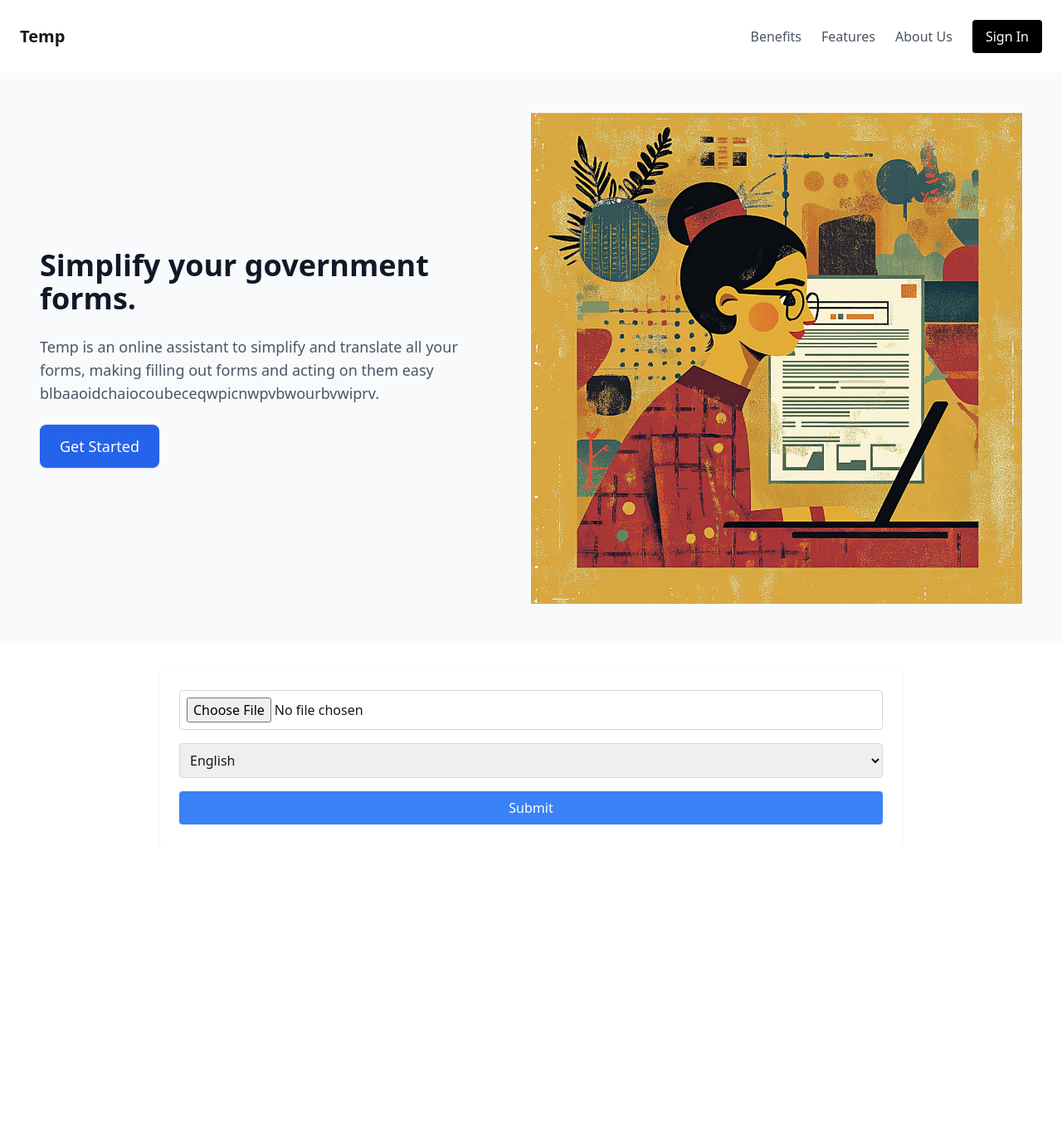
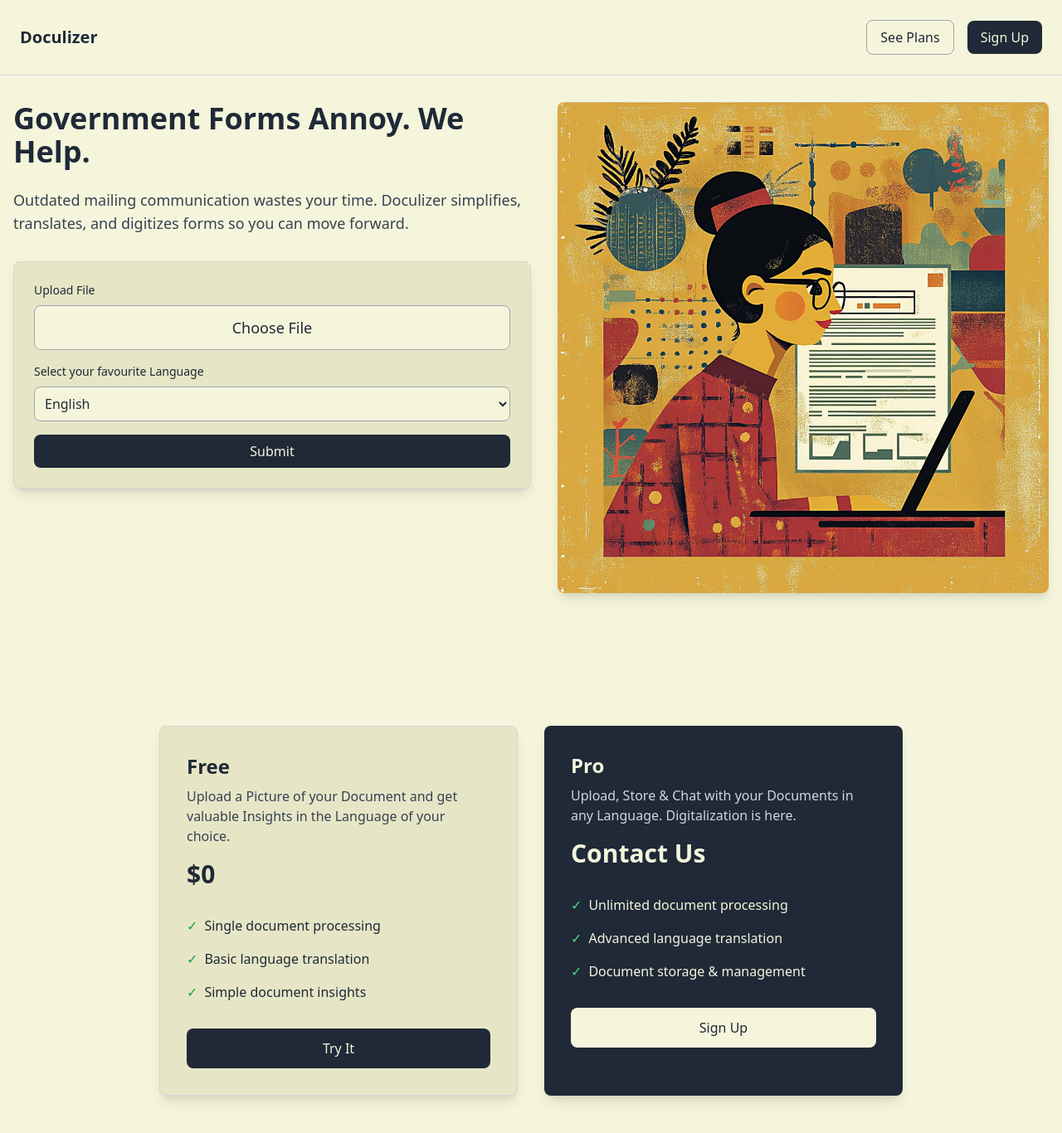
Before and after one commit to Aronart/letterizer, a Next.js app: page / in a window 1280 px wide. Shown: the top 1366 px of the page at 83% size. Before the commit the page ends 1018 px from the top, so only its background shows below. Built offline with nearby package versions, Linux system fonts and the light colour scheme.

Commit message:
Add feature Edit Frontend & PromptX

```diff
--- a/app/page.tsx
+++ b/app/page.tsx
@@ -13,13 +13,8 @@ export default function Home() {
   const [sessionId] = useState(uuidv4());
   const [uploading, setUploading] = useState(false);
   const [showChat, setShowChat] = useState(false);
-  const formSectionRef = useRef<HTMLDivElement | null>(null);
-
-  const scrollToForm = () => {
-    if (formSectionRef.current) {
-      formSectionRef.current.scrollIntoView({ behavior: "smooth" });
-    }
-  };
+  const resultRef = useRef<HTMLDivElement>(null);
+  const pricingRef = useRef<HTMLDivElement>(null);
 
   const handleFileChange = (e: ChangeEvent<HTMLInputElement>) => {
     if (e.target.files) {
@@ -54,7 +49,8 @@ export default function Home() {
     }
   };
 
-  const handleSubmit = async () => {
+  const handleSubmit = async (e: FormEvent) => {
+    e.preventDefault();
     if (files.length === 0) {
       alert("Please upload at least one file.");
       return;
@@ -96,6 +92,11 @@ export default function Home() {
             { role: "assistant", content: result },
           ]);
           setShowChat(true);
+
+          // Scroll to result section on mobile
+          if (window.innerWidth < 768) {
+            resultRef.current?.scrollIntoView({ behavior: 'smooth' });
+          }
         } else {
           alert("Failed to extract text from the document.");
         }
@@ -109,6 +110,10 @@ export default function Home() {
 
     setUploading(false);
   };
+
+
+
+
 
   const handleChatSubmit = async (message: string) => {
     setChatMessages((prev) => [...prev, { role: "user", content: message }]);
@@ -137,111 +142,129 @@ export default function Home() {
     }
   };
 
+  const scrollToPricing = () => {
+    pricingRef.current?.scrollIntoView({ behavior: 'smooth' });
+  };
+
   return (
-    <div className="font-sans">
+    <div className="font-sans bg-[#f5f5dc] text-gray-800 min-h-screen">
+      <div className="bg-[#f5f5dc] text-gray-800">
         {/* Navigation */}
-      <nav className="flex justify-between items-center p-6 bg-white shadow">
-        <div className="text-xl font-bold">Temp</div>
-        <div className="flex items-center space-x-6">
-          <a href="#benefits" className="text-gray-600 hover:text-gray-800">
-            Benefits
-          </a>
-          <a href="#features" className="text-gray-600 hover:text-gray-800">
-            Features
-          </a>
-          <a href="#about-us" className="text-gray-600 hover:text-gray-800">
-            About Us
-          </a>
-          <button className="px-4 py-2 bg-black text-white rounded">
-            Sign In
+        <nav className="flex justify-between items-center p-6 border-b border-gray-300 sticky top-0 bg-[#f5f5dc] z-10">
+          <div className="text-xl font-bold">Doculizer</div>
+          <div className="flex gap-4 items-center">
+            <button
+              onClick={scrollToPricing}
+              className="px-4 py-2 bg-transparent text-gray-800 hover:bg-[#e6e6c7] rounded-lg transition-colors border border-gray-400"
+            >
+              See Plans
+            </button>
+            <button className="px-4 py-2 bg-gray-800 text-[#f5f5dc] rounded-lg hover:bg-gray-700 transition-colors">
+              Sign Up
             </button>
           </div>
         </nav>
 
-      {/* Above-the-Fold Section */}
-      <header className="flex items-center justify-between p-12 bg-gray-50 min-h-[80vh]">
-        <div className="max-w-lg space-y-6">
-          <h1 className="text-4xl font-extrabold text-gray-900">
-            Simplify your government forms.
+        {/* Main Content */}
+        <main className="container mx-auto px-4 py-8">
+          {/* Hero and Upload Section */}
+          <div className="flex flex-col md:flex-row mb-24">
+            {/* Left side: Hero content and Upload form */}
+            <div className="w-full md:w-1/2 space-y-8">
+              <div className="space-y-6">
+                <h1 className="text-4xl font-extrabold">
+                  Government Forms Annoy.
+                  We Help.
                 </h1>
-          <p className="text-lg text-gray-600">
-            Temp is an online assistant to simplify and translate all your
-            forms, making filling out forms and acting on them easy
-            blbaaoidchaiocoubeceqwpicnwpvbwourbvwiprv.
+                <p className="text-lg text-gray-700">
+                Outdated mailing communication wastes your time. Doculizer simplifies,
+                translates, and digitizes forms so you can move forward.
                 </p>
-          <button
-            onClick={scrollToForm}
-            className="px-6 py-3 bg-blue-600 text-white rounded-lg text-lg shadow hover:bg-blue-700"
-          >
-            Get Started
-          </button>
               </div>
-        <div className="w-1/2">
-          <Image
-            src="/placeholder-image.png"
-            alt="Placeholder"
-            width={500}
-            height={300}
-            className="w-full h-auto"
-          />
-        </div>
-      </header>
 
               {/* File Upload Section */}
-      <section
-        ref={formSectionRef}
-        className="max-w-4xl mx-auto bg-white p-6 rounded shadow mt-8"
-      >
-        <form
-          onSubmit={(e: FormEvent) => {
-            e.preventDefault();
-            handleSubmit();
-          }}
-          className="flex flex-col space-y-4"
-        >
+              <section className="bg-[#e6e6c7] p-6 rounded-lg shadow-lg border border-gray-300">
+                <form onSubmit={handleSubmit} className="flex flex-col space-y-4">
+                  <div className="flex flex-col space-y-2">
+                    <label htmlFor="file-upload" className="text-sm font-medium">
+                      Upload File
+                    </label>
                     <input
+                      id="file-upload"
                       type="file"
                       accept="application/pdf,image/*"
                       onChange={handleFileChange}
-            className="border border-gray-300 rounded p-2 w-full"
+                      className="hidden"
                     />
+                    <label
+                      htmlFor="file-upload"
+                      className="cursor-pointer bg-[#f5f5dc] text-gray-800 py-3 px-4 rounded-lg hover:bg-[#e6e6c7] transition-colors inline-block text-center font-medium text-lg border border-gray-400"
+                    >
+                      {files.length > 0 ? files[0].name : "Choose File"}
+                    </label>
+                  </div>
+                  <div className="flex flex-col space-y-2">
+                    <label htmlFor="language-select" className="text-sm font-medium">
+                      Select your favourite Language
+                    </label>
                     <select
+                      id="language-select"
                       value={language}
                       onChange={handleLanguageChange}
-            className="border border-gray-300 rounded p-2 w-full"
+                      className="border border-gray-400 rounded-lg p-2 w-full bg-[#f5f5dc] text-gray-800"
                     >
                       <option value="en">English</option>
                       <option value="es">Spanish</option>
                       <option value="fr">French</option>
                       <option value="de">German</option>
-            <option value="it">Italian</option>
-            <option value="nl">Dutch</option>
+                      <option value="ar">Arabic</option>
+                      <option value="uk">Ukrainian</option>
                       <option value="ru">Russian</option>
                       <option value="zh">Chinese</option>
                     </select>
+                  </div>
                   <button
                     type="submit"
                     disabled={uploading}
-            className={`bg-blue-500 text-white py-2 px-4 rounded ${
-              uploading ? "opacity-50 cursor-not-allowed" : "hover:bg-blue-600"
-            }`}
+                    className={`bg-gray-800 text-[#f5f5dc] py-2 px-4 rounded-lg ${
+                      uploading ? "opacity-50 cursor-not-allowed" : "hover:bg-gray-700"
+                    } transition-colors`}
                   >
                     {uploading ? "Processing..." : "Submit"}
                   </button>
                 </form>
               </section>
+            </div>
 
-      {/* Chat Section (Only visible after processing) */}
-      {showChat && (
-        <section className="max-w-4xl mx-auto bg-white p-6 rounded shadow mt-8">
+            {/* Right side: Placeholder Image / Result and Chat */}
+            <div className="w-full md:w-1/2 md:pl-8 mt-8 md:mt-0" ref={resultRef}>
+              <div className="relative">
+                {/* Placeholder Image */}
+                <div className={`transition-all duration-500 ease-in-out ${showChat ? 'opacity-0 h-0' : 'opacity-100 h-auto'}`}>
+                  <Image
+                    src="/placeholder-image.png"
+                    alt="Placeholder"
+                    width={800}
+                    height={600}
+                    className="w-full h-auto object-cover rounded-lg shadow-lg"
+                  />
+                </div>
+
+                {/* Result and Chat Section */}
+                <div
+                  className={`transition-all duration-500 ease-in-out relative z-10 ${
+                    showChat ? 'opacity-100 max-h-[1000px]' : 'opacity-0 max-h-0'
+                  } overflow-hidden`}
+                >
+                  <div className="bg-[#e6e6c7] p-6 rounded-lg shadow-lg border border-gray-300 space-y-4">
                     <h2 className="text-2xl font-bold mb-4">Chat</h2>
-          <div className="border border-gray-300 p-4 rounded h-64 overflow-y-auto bg-gray-50">
+                    <div className="border border-gray-400 p-4 rounded-lg h-64 overflow-y-auto bg-[#f5f5dc]">
                       {chatMessages.map((message, index) => (
                         <div key={index} className="mb-4">
                           <strong className="block text-gray-700">
                             {message.role === "user" ? "You" : "Assistant"}:
                           </strong>
-                <p className="text-gray-900">{message.content}</p>
+                          <p className="text-gray-800">{message.content}</p>
                         </div>
                       ))}
                     </div>
@@ -250,29 +273,102 @@ export default function Home() {
                         e.preventDefault();
                         const message = (
                           e.currentTarget.elements.namedItem(
-                  "message",
+                            "message"
                           ) as HTMLInputElement
                         ).value;
                         handleChatSubmit(message);
                         e.currentTarget.reset();
                       }}
-            className="mt-4 flex space-x-4"
+                      className="flex space-x-4"
                     >
                       <input
                         type="text"
                         name="message"
                         placeholder="Ask a question..."
-              className="flex-1 border border-gray-300 rounded p-2"
+                        className="flex-1 border border-gray-400 rounded-lg p-2 bg-[#f5f5dc] text-gray-800"
                       />
                       <button
                         type="submit"
-              className="bg-green-500 text-white py-2 px-4 rounded hover:bg-green-600"
+                        className="bg-gray-800 text-[#f5f5dc] py-2 px-4 rounded-lg hover:bg-gray-700 transition-colors"
                       >
                         Send
                       </button>
                     </form>
-        </section>
-      )}
+                  </div>
+                </div>
+              </div>
+            </div>
+          </div>
+
+          {/* Pricing Section */}
+          <div ref={pricingRef} className="py-16 scroll-mt-20">
+            <div className="grid md:grid-cols-2 gap-8 max-w-4xl mx-auto">
+              {/* Free Plan */}
+              <div className="w-full bg-[#e6e6c7] p-8 rounded-lg shadow-lg border border-gray-300">
+                <div className="mb-8">
+                  <h3 className="text-2xl font-bold mb-2">Free</h3>
+                  <p className="text-gray-700 mb-4">
+                    Upload a Picture of your Document and get valuable Insights in the Language of your choice.
+                  </p>
+                  <div className="text-3xl font-bold">$0</div>
+                </div>
+
+                <ul className="space-y-4 mb-8">
+                  <li className="flex items-center">
+                    <span className="mr-2 text-green-600">✓</span>
+                    Single document processing
+                  </li>
+                  <li className="flex items-center">
+                    <span className="mr-2 text-green-600">✓</span>
+                    Basic language translation
+                  </li>
+                  <li className="flex items-center">
+                    <span className="mr-2 text-green-600">✓</span>
+                    Simple document insights
+                  </li>
+                </ul>
+
+                <button
+                  onClick={() => window.scrollTo({ top: 0, behavior: 'smooth' })}
+                  className="w-full px-6 py-3 bg-gray-800 text-[#f5f5dc] rounded-lg hover:bg-gray-700 transition-colors"
+                >
+                  Try It
+                </button>
+              </div>
+
+              {/* Pro Plan */}
+              <div className="w-full bg-gray-800 text-[#f5f5dc] p-8 rounded-lg shadow-lg relative overflow-hidden">
+                <div className="mb-8">
+                  <h3 className="text-2xl font-bold mb-2">Pro</h3>
+                  <p className="text-gray-300 mb-4">
+                    Upload, Store & Chat with your Documents in any Language. Digitalization is here.
+                  </p>
+                  <div className="text-3xl font-bold">Contact Us</div>
+                </div>
+
+                <ul className="space-y-4 mb-8">
+                  <li className="flex items-center">
+                    <span className="mr-2 text-green-400">✓</span>
+                    Unlimited document processing
+                  </li>
+                  <li className="flex items-center">
+                    <span className="mr-2 text-green-400">✓</span>
+                    Advanced language translation
+                  </li>
+                  <li className="flex items-center">
+                    <span className="mr-2 text-green-400">✓</span>
+                    Document storage & management
+                  </li>
+                </ul>
+
+                <button className="w-full px-6 py-3 bg-[#f5f5dc] text-gray-800 rounded-lg hover:bg-[#e6e6c7] transition-colors">
+                  Sign Up
+                </button>
+              </div>
+            </div>
+          </div>
+        </main>
+      </div>
     </div>
   );
 }
```
Also changed, not shown: pages/api/openai/index.ts (+34 -4 lines). Lines whose indentation alone changed are shown as unchanged.
